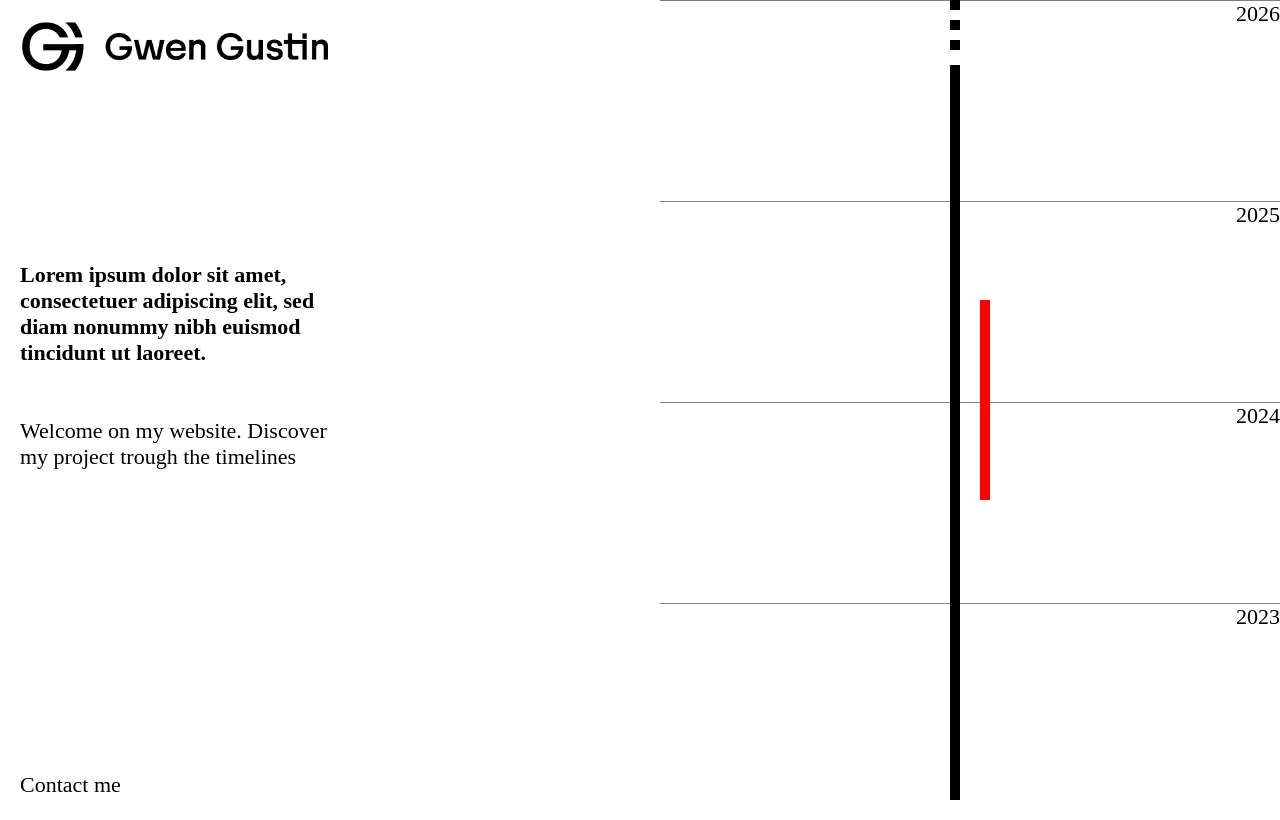
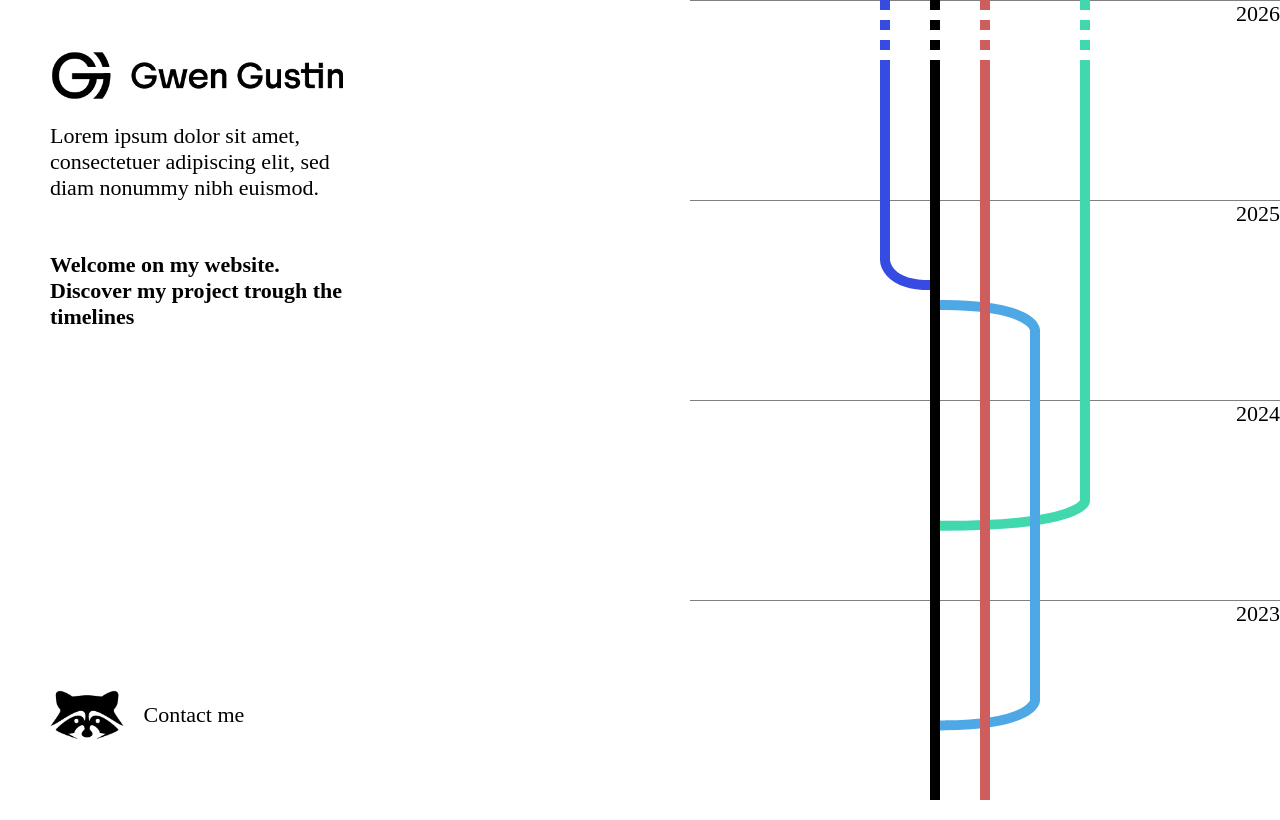
Before and after one commit to gwenaellegustin/portfolio-git, an Angular app: page / in a window 1280 px wide. Built offline with nearby package versions, Linux system fonts and the light colour scheme; a web font is replaced by a local one.

Commit message:
5 timelines and color change on hover

```diff
--- a/src/app/pages/timeline/timeline.html
+++ b/src/app/pages/timeline/timeline.html
@@ -1,28 +1,172 @@
-<!-- <canvas id="canvas" #canvas></canvas> -->
 <div class="flex">
   <div class="text-left">
     <img src="./Logo.png" />
-    <h4>
-      Lorem ipsum dolor sit amet, consectetuer adipiscing elit, sed diam nonummy nibh euismod
-      tincidunt ut laoreet.
-    </h4>
-    <p class="description">{{ description }}</p>
-    <p>Contact me</p>
+    <p>Lorem ipsum dolor sit amet, consectetuer adipiscing elit, sed diam nonummy nibh euismod.</p>
+    <h4 id="description">{{ description }}</h4>
+    <div class="contact">
+      <img class="racoon-face" src="./GG_Racoon_Face.png" />
+      <p>Contact me</p>
+    </div>
   </div>
-
   <div class="timelines-right">
     <div class="timelines">
-      <div class="timeline interact" (mouseenter)="onHover('black')" (mouseleave)="onHover('')">
-        <div class="dots black"></div>
-        <div class="dots black"></div>
-        <div class="dots black"></div>
+      <!-- DXD -->
+      <div
+        [class.not-hover]="description !== descriptionDXD && description !== defaultDescription"
+        class="timeline"
+      >
+        <div class="square blue"></div>
+        <div class="square blue"></div>
+        <div class="square blue"></div>
+        <div
+          class="line line-dxd blue interact"
+          (mouseenter)="onHover('dxd')"
+          (mouseleave)="onHover('')"
+        ></div>
+      </div>
+      <svg
+        [class.not-hover]="description !== descriptionDXD && description !== defaultDescription"
+        class="start-dxd"
+        width="50"
+        height="31"
+        viewBox="0 0 50 31"
+        fill="none"
+        xmlns="http://www.w3.org/2000/svg"
+      >
+        <path
+          d="M50 25.0847C5.0563 25.0847 5 0.0847168 5 0.0847168"
+          stroke="#354BE2"
+          stroke-width="10"
+        />
+      </svg>
+
+      <!-- Black -->
+      <div class="timeline interact" (mouseenter)="onHover('main')" (mouseleave)="onHover('')">
+        <div class="square black"></div>
+        <div class="square black"></div>
+        <div class="square black"></div>
         <div class="line black"></div>
-        <div class="dots black"></div>
-        <div class="dots black"></div>
-        <div class="dots black"></div>
+        <div class="square black"></div>
+        <div class="square black"></div>
+        <div class="square black"></div>
+        <div class="square black"></div>
+        <div class="square black"></div>
+        <div class="square black"></div>
+        <div class="square black"></div>
+        <div class="square black"></div>
+        <div class="square black"></div>
+        <div class="square black"></div>
+        <div class="line black short"></div>
+        <div class="point black"></div>
       </div>
-      <div class="timeline interact" (mouseenter)="onHover('red')" (mouseleave)="onHover('')">
-        <div class="line red"></div>
+
+      <!-- PM -->
+      <svg
+        [class.not-hover]="description !== descriptionPM && description !== defaultDescription"
+        class="start-pm"
+        width="50"
+        height="31"
+        viewBox="0 0 50 31"
+        fill="none"
+        xmlns="http://www.w3.org/2000/svg"
+      >
+        <path
+          d="M0 25.0847C44.9437 25.0847 45 0.0847168 45 0.0847168"
+          stroke="#CE5E5D"
+          stroke-width="10"
+        />
+      </svg>
+
+      <div
+        [class.not-hover]="description !== descriptionPM && description !== defaultDescription"
+        class="timeline"
+      >
+        <div class="square pink"></div>
+        <div class="square pink"></div>
+        <div class="square pink"></div>
+        <div
+          class="line line-pm pink interact"
+          (mouseenter)="onHover('pm')"
+          (mouseleave)="onHover('')"
+        ></div>
+      </div>
+
+      <!-- HES -->
+
+      <svg
+        [class.not-hover]="description !== descriptionHES && description !== defaultDescription"
+        class="start-HES"
+        width="100"
+        height="31"
+        viewBox="0 0 100 31"
+        fill="none"
+        xmlns="http://www.w3.org/2000/svg"
+      >
+        <path
+          d="M-2.38419e-06 25.3831C94.8811 25.3831 95 0.383057 95 0.383057"
+          stroke="#4FA8E6"
+          stroke-width="10"
+        />
+      </svg>
+      <div
+        [class.not-hover]="description !== descriptionHES && description !== defaultDescription"
+        class="timeline interact"
+        (mouseenter)="onHover('HES')"
+        (mouseleave)="onHover('')"
+      >
+        <div class="line line-HES light-blue"></div>
+      </div>
+
+      <svg
+        [class.not-hover]="description !== descriptionHES && description !== defaultDescription"
+        class="end-HES"
+        width="100"
+        height="31"
+        viewBox="0 0 100 31"
+        fill="none"
+        xmlns="http://www.w3.org/2000/svg"
+      >
+        <path d="M-2.38419e-06 5C94.8811 5 95 30 95 30" stroke="#4FA8E6" stroke-width="10" />
+      </svg>
+
+      <!-- <div
+        [class.not-hover]="
+          description !== descriptionHESproject && description !== defaultDescription
+        "
+        class="point light-blue commit-HES interact"
+        (mouseenter)="onHover('HES-project')"
+        (mouseleave)="onHover('')"
+      ></div> -->
+
+      <!-- Up4it -->
+      <svg
+        class="start-up4it"
+        [class.not-hover]="description !== descriptionUp4it && description !== defaultDescription"
+        width="150"
+        height="31"
+        viewBox="0 0 150 31"
+        fill="none"
+        xmlns="http://www.w3.org/2000/svg"
+      >
+        <path
+          d="M-4.76837e-06 25.8745C144.819 25.8745 145 0.874512 145 0.874512"
+          stroke="#41D8AE"
+          stroke-width="10"
+        />
+      </svg>
+
+      <div
+        [class.not-hover]="description !== descriptionUp4it && description !== defaultDescription"
+        class="timeline"
+      >
+        <div class="square green"></div>
+        <div class="square green"></div>
+        <div class="square green"></div>
+        <div
+          class="line line-up4it green interact"
+          (mouseenter)="onHover('up4it')"
+          (mouseleave)="onHover('')"
+        ></div>
       </div>
     </div>
 
@@ -37,7 +181,10 @@
       <div class="year">2019</div>
       <div class="year">2018</div>
       <div class="year">2017</div>
-      <div class="year">2016</div>
+      <div class="year">
+        <div class="racoon-body"><img src="./GG_Racoon_Body.png" /></div>
+      </div>
+      <div class="year">1996</div>
     </div>
   </div>
 </div>
--- a/src/app/pages/timeline/timeline.scss
+++ b/src/app/pages/timeline/timeline.scss
@@ -1,27 +1,34 @@
 :host {
   .flex {
     display: flex;
-    align-items: flex-start;
     height: 100vh;
   }
 
   .text-left {
     display: flex;
     flex-direction: column;
-    margin: 20px;
+    padding: 50px;
     width: 50%;
-    height: 100%;
+    overflow: auto;
     img {
       width: 50%;
-      padding-bottom: 20vh;
     }
     h4,
     p {
       width: 50%;
       text-justify: auto;
     }
-    .description {
+    #description {
       flex-grow: 1;
+    }
+    .contact {
+      display: flex;
+      align-items: center;
+      gap: 20px;
+      .racoon-face {
+        height: 50px;
+        width: auto;
+      }
     }
   }
 
@@ -29,15 +36,23 @@
     display: flex;
     flex-direction: column;
     width: 0;
-    // overflow-x: visible;
     z-index: -1;
-    height: 2300px;
+    height: calc(24 * 100px);
     .year {
       width: 50vw;
-      height: 200px;
+      height: calc(2 * 100px);
       border-top: 1px solid grey;
-      text-align: right;
+      text-align: end;
       align-self: flex-end;
+    }
+    .racoon-body {
+      width: auto;
+      align-self: flex-end;
+      img {
+        height: 50px;
+        -webkit-transform: scaleX(-1);
+        transform: scaleX(-1);
+      }
     }
   }
 
@@ -45,13 +60,11 @@
     width: 50%;
     height: 100%;
     overflow-y: auto;
-    overflow-x: hidden;
     display: flex;
     justify-content: flex-end;
     .timelines {
       margin: auto;
       display: flex;
-      gap: 10px;
     }
   }
 
@@ -62,31 +75,98 @@
     align-items: center;
   }
   .interact:hover {
-    opacity: 0.5;
+    cursor: pointer;
+  }
+  .not-hover {
+    filter: grayscale(1);
   }
 
-  .dots {
+  .square {
     width: 10px;
     height: 10px;
   }
   .line {
     width: 10px;
-    margin: 5px;
+    z-index: 10;
   }
-
-  .line.black {
-    height: 2300px;
-  }
-
-  .line.red {
-    margin-top: 300px;
-    height: 200px;
+  .point {
+    width: 25px;
+    height: 25px;
+    border-radius: 50%;
+    z-index: 20;
   }
 
   .black {
     background-color: black;
+    z-index: 0;
   }
-  .red {
-    background-color: red;
+  .line.black {
+    height: calc(20 * 100px - 60px);
+  }
+  .line.black.short {
+    height: calc(1 * 100px - 30px);
+  }
+  .point.black {
+    margin: -10px;
+  }
+
+  // DXD
+  .blue {
+    background-color: #354be2;
+  }
+  .line-dxd {
+    background-color: #354be2;
+    height: calc(3 * 100px - 100px + 1px);
+  }
+  .start-dxd {
+    margin-left: -10px;
+    padding-top: calc((3 * 100px) - 40px);
+  }
+
+  // PM
+  .pink {
+    background-color: #ce5e5d;
+  }
+  .line-pm {
+    height: calc((13 * 100px) - 60px + 1px);
+  }
+  .start-pm {
+    margin-right: -10px;
+    padding-top: calc((13 * 100px));
+  }
+
+  // HES
+  .light-blue {
+    background-color: #4fa8e6;
+  }
+  .line-HES {
+    margin-left: -10px;
+    margin-top: calc((3 * 100px) + 30px - 1px);
+    height: calc((4 * 100px) - 30px + 2px);
+  }
+  .start-HES {
+    margin-left: -50px;
+    padding-top: calc((7 * 100px));
+  }
+  .end-HES {
+    margin-left: -100px;
+    margin-top: calc((3 * 100px));
+  }
+  .commit-HES {
+    margin-top: calc((4.5 * 100px));
+    margin-left: -17.5px;
+  }
+
+  // PM
+  .green {
+    background-color: #41d8ae;
+    margin-left: -10px;
+  }
+  .line-up4it {
+    height: calc((5 * 100px) - 60px + 1px);
+  }
+  .start-up4it {
+    margin-left: -100px;
+    padding-top: calc((5 * 100px));
   }
 }
--- a/src/app/pages/timeline/timeline.ts
+++ b/src/app/pages/timeline/timeline.ts
@@ -1,4 +1,4 @@
-import { ChangeDetectionStrategy, Component, ElementRef, ViewChild } from '@angular/core';
+import { ChangeDetectionStrategy, Component } from '@angular/core';
 
 @Component({
   selector: 'app-timeline',
@@ -8,19 +8,42 @@ import { ChangeDetectionStrategy, Component, ElementRef, ViewChild } from '@angu
   changeDetection: ChangeDetectionStrategy.OnPush,
 })
 export class Timeline {
-  @ViewChild('canvas')
-  canvasRef!: ElementRef;
-  description = 'Welcome on my website. Discover my project trough the timelines';
+  defaultDescription = 'Welcome on my website. Discover my project trough the timelines';
+  description = this.defaultDescription;
+  descriptionDXD = 'DXD description';
+  descriptionHES = 'HES description';
+  descriptionHESproject = 'Project HES';
+  descriptionPM = 'PM description';
+  descriptionUp4it = 'Up4it description';
 
   constructor() {}
 
   onHover(hovered: string) {
-    if (hovered == 'black') {
+    let descriptionElement = document.getElementById('description');
+    if (!descriptionElement) {
+      return;
+    }
+
+    if (hovered == 'main') {
       this.description = 'Main timeline';
-    } else if (hovered == 'red') {
-      this.description = 'Red Red Red Red Red Red timeline';
+    } else if (hovered == 'dxd') {
+      this.description = this.descriptionDXD;
+      descriptionElement.setAttribute('style', 'color:#354be2');
+    } else if (hovered == 'HES') {
+      this.description = this.descriptionHES;
+      descriptionElement.setAttribute('style', 'color:#4fa8e6');
+    } else if (hovered == 'HES-project') {
+      this.description = this.descriptionHESproject;
+      descriptionElement.setAttribute('style', 'color:#4fa8e6');
+    } else if (hovered == 'pm') {
+      this.description = this.descriptionPM;
+      descriptionElement.setAttribute('style', 'color:#ce5e5d');
+    } else if (hovered == 'up4it') {
+      this.description = this.descriptionUp4it;
+      descriptionElement.setAttribute('style', 'color:#41d8ae');
     } else {
-      this.description = 'Welcome on my website. Discover my project trough the timelines';
+      this.description = this.defaultDescription;
+      descriptionElement.setAttribute('style', 'color:black');
     }
   }
 }
--- a/src/styles.scss
+++ b/src/styles.scss
@@ -1,9 +1,8 @@
 /* You can add global styles to this file, and also import other style files */
 body {
+  height: 100%;
+  width: 100%;
   margin: 0;
-  padding: 0;
   font-family: 'tosh-a';
   font-size: 22px;
-  height: 100%;
-  overflow: hidden;
 }
```
Also changed, not shown: public/blue.png (added).
